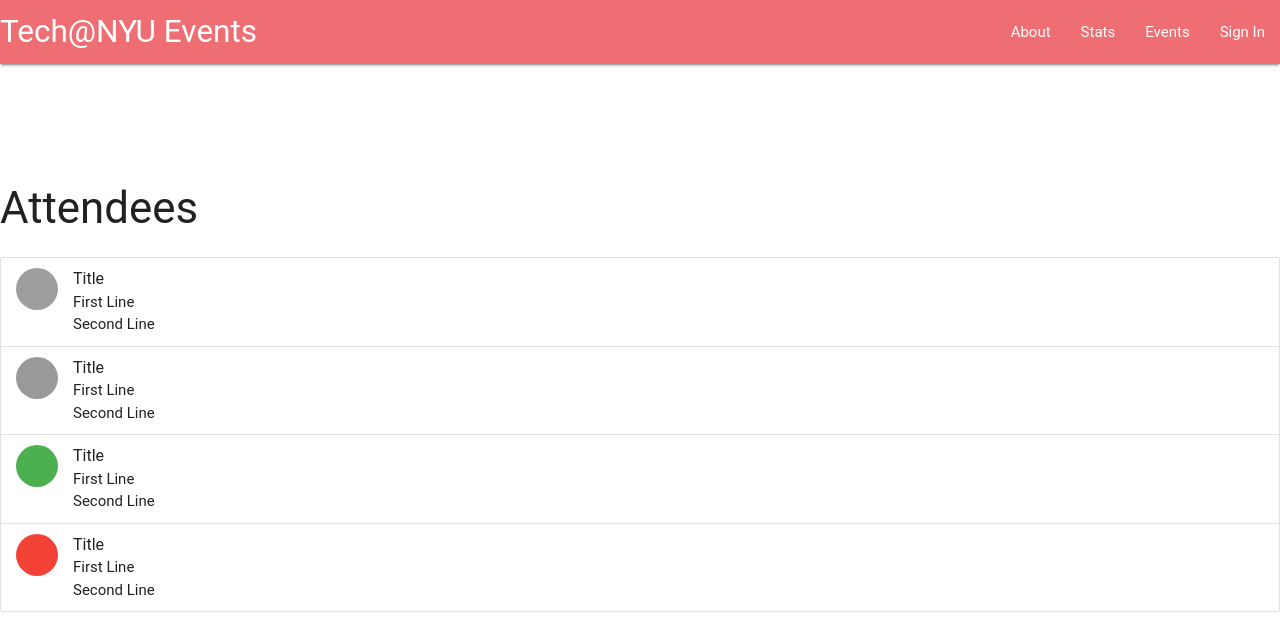
After one commit to imAlan/tech-nyu-events, a Flask app: page /stats in a window 1280 px wide. The commit adds this page. Shown: the top 627 px of the page. Run offline with Flask 2, Linux system fonts and the light colour scheme; parts of the project's set-up code (start-up, migrations or seed data) failed here and were passed over; some libraries are stand-ins or nearby versions; some web fonts are replaced; grey boxes are pictures that could not be loaded.

Commit message:
final stuff

```diff
--- a/app/static/css/index.css
+++ b/app/static/css/index.css
@@ -35,3 +35,11 @@ h3 {
 .submit {
     float: right;
 }
+
+.wow {
+    display: inline;
+    float: left;
+    width: 800px;
+    margin: 0;
+    padding: 0;
+}
--- a/app/templates/index.html
+++ b/app/templates/index.html
@@ -10,10 +10,11 @@
 <body>
   <nav>
     <div class="nav-wrapper">
-      <a href="#" class="brand-logo">Tech@NYU Events</a>
+      <a href="/" class="brand-logo">Tech@NYU Events</a>
       <ul id="nav-mobile" class="right hide-on-med-and-down">
         <li><a href="#">About</a></li>
         <li><a href="#">Stats</a></li>
+           <li><a href="events">Events</a></li>
         <li><a href="#">Sign In</a></li>
       </ul>
     </div>
--- a/app/templates/main.html
+++ b/app/templates/main.html
@@ -18,10 +18,11 @@
   <body ng-app="resignApp" ng-controller="mainCtrl">
     <nav>
     <div class="nav-wrapper">
-      <a href="#" class="brand-logo">Tech@NYU Events</a>
+      <a href="/" class="brand-logo">Tech@NYU Events</a>
       <ul id="nav-mobile" class="right hide-on-med-and-down">
         <li><a href="#">About</a></li>
         <li><a href="#">Stats</a></li>
+           <li><a href="events">Events</a></li>
         <li><a href="#">Sign In</a></li>
       </ul>
     </div>
--- a/app/templates/newUser.html
+++ b/app/templates/newUser.html
@@ -9,10 +9,11 @@
 <body>
   <nav>
     <div class="nav-wrapper">
-      <a href="#" class="brand-logo">Tech@NYU Events</a>
+      <a href="/" class="brand-logo">Tech@NYU Events</a>
       <ul id="nav-mobile" class="right hide-on-med-and-down">
         <li><a href="#">About</a></li>
         <li><a href="#">Stats</a></li>
+           <li><a href="events">Events</a></li>
         <li><a href="#">Sign In</a></li>
       </ul>
     </div>
--- /dev/null
+++ b/app/templates/stats.html
@@ -0,0 +1,88 @@
+<!-- Form that will be autopopulated if the student uses their NYU ID to check in -->
+<!DOCTYPE html>
+<html>
+<head>
+	<title>Person Info</title>
+    <link rel="stylesheet" href="https://cdnjs.cloudflare.com/ajax/libs/materialize/0.96.1/css/materialize.min.css">
+    <link rel=stylesheet type=text/css href="{{ url_for('static', filename='css/index.css') }}">
+        <script type="text/javascript" src="https://www.google.com/jsapi"></script>
+    <script type="text/javascript">
+      google.load("visualization", "1", {packages:["corechart"]});
+      google.setOnLoadCallback(drawChart);
+      function drawChart() {
+
+        var data = google.visualization.arrayToDataTable([
+          ['Task', 'Hours per Day'],
+          ['Work',     11],
+          ['Eat',      2],
+          ['Commute',  2],
+          ['Watch TV', 2],
+          ['Sleep',    7]
+        ]);
+
+        var options = {
+          title: 'Gender'
+        };
+
+        var chart = new google.visualization.PieChart(document.getElementById('piechart'));
+
+        chart.draw(data, options);
+      }
+    </script>
+</head>
+<body>
+  <nav>
+    <div class="nav-wrapper">
+      <a href="/" class="brand-logo">Tech@NYU Events</a>
+      <ul id="nav-mobile" class="right hide-on-med-and-down">
+        <li><a href="#">About</a></li>
+        <li><a href="#">Stats</a></li>
+          <li><a href="events">Events</a></li>
+        <li><a href="#">Sign In</a></li>
+      </ul>
+    </div>
+  </nav>
+  <main>
+      <div>
+          <h3>Attendees</h3>
+            <ul class="collection">
+    <li class="collection-item avatar">
+      <img src="images/yuna.jpg" alt="" class="circle">
+      <span class="title">Title</span>
+      <p>First Line <br>
+         Second Line
+      </p>
+      <a href="#!" class="secondary-content"><i class="mdi-action-grade"></i></a>
+    </li>
+    <li class="collection-item avatar">
+      <i class="mdi-file-folder circle"></i>
+      <span class="title">Title</span>
+      <p>First Line <br>
+         Second Line
+      </p>
+      <a href="#!" class="secondary-content"><i class="mdi-action-grade"></i></a>
+    </li>
+    <li class="collection-item avatar">
+      <i class="mdi-action-assessment circle green"></i>
+      <span class="title">Title</span>
+      <p>First Line <br>
+         Second Line
+      </p>
+      <a href="#!" class="secondary-content"><i class="mdi-action-grade"></i></a>
+    </li>
+    <li class="collection-item avatar">
+      <i class="mdi-av-play-arrow circle red"></i>
+      <span class="title">Title</span>
+      <p>First Line <br>
+         Second Line
+      </p>
+      <a href="#!" class="secondary-content"><i class="mdi-action-grade"></i></a>
+    </li>
+  </ul>
+      </div>
+      <div id="piechart" style="width: 900px; height: 500px;"></div>
+  </main>
+  <script type="text/javascript" src="https://code.jquery.com/jquery-2.1.1.min.js"></script>
+  <script src="https://cdnjs.cloudflare.com/ajax/libs/materialize/0.96.1/js/materialize.min.js"></script>
+</body>
+</html>
--- a/app/views.py
+++ b/app/views.py
@@ -42,6 +42,10 @@ def signup():
 def search():
     return render_template('main.html')
 
+@app.route('/stats', methods=['GET', 'POST'])
+def stats():
+    return render_template('stats.html')
+
 @app.route('/events')
 def events():
     headers = {'content-type': 'application/vnd.api+json', 'accept': 'application/vnd.api+json', 'x-api-key': 'uCl5Eg3Morm4alT7Y'}
```
Also changed, not shown: app/static/people.json (+21 -21 lines), app/templates/events.html (+10 -5 lines), 1 other file.
